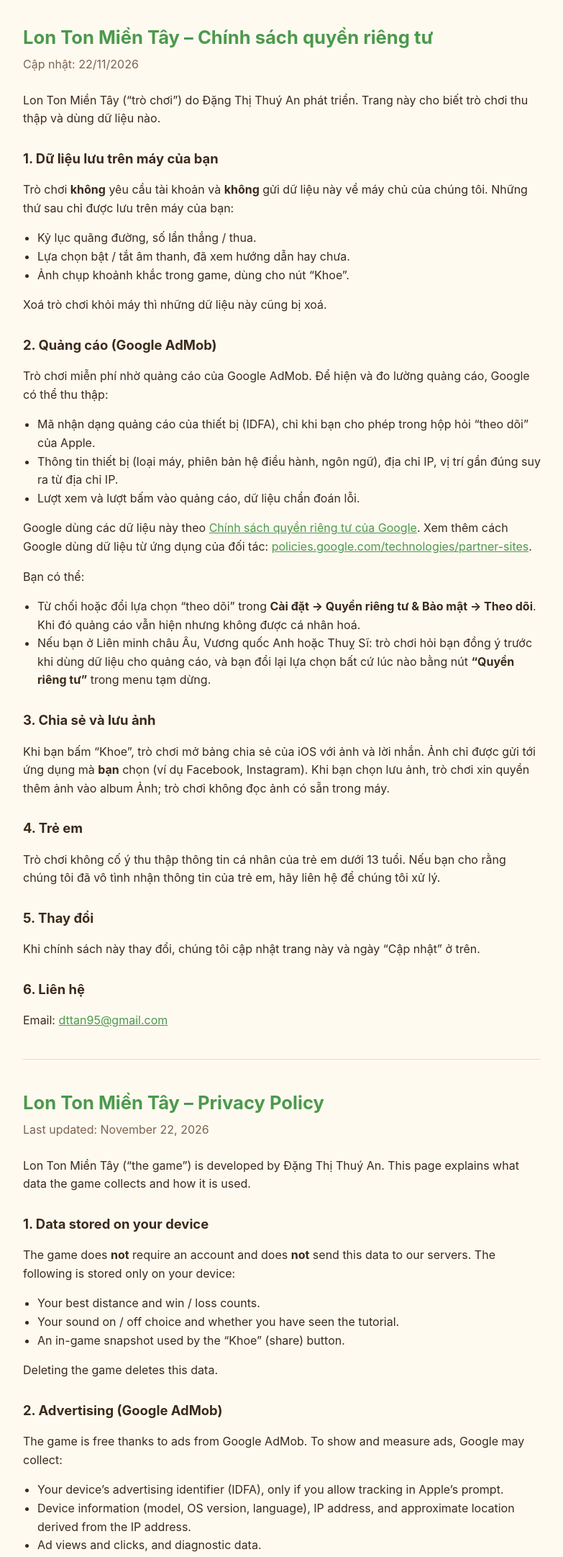
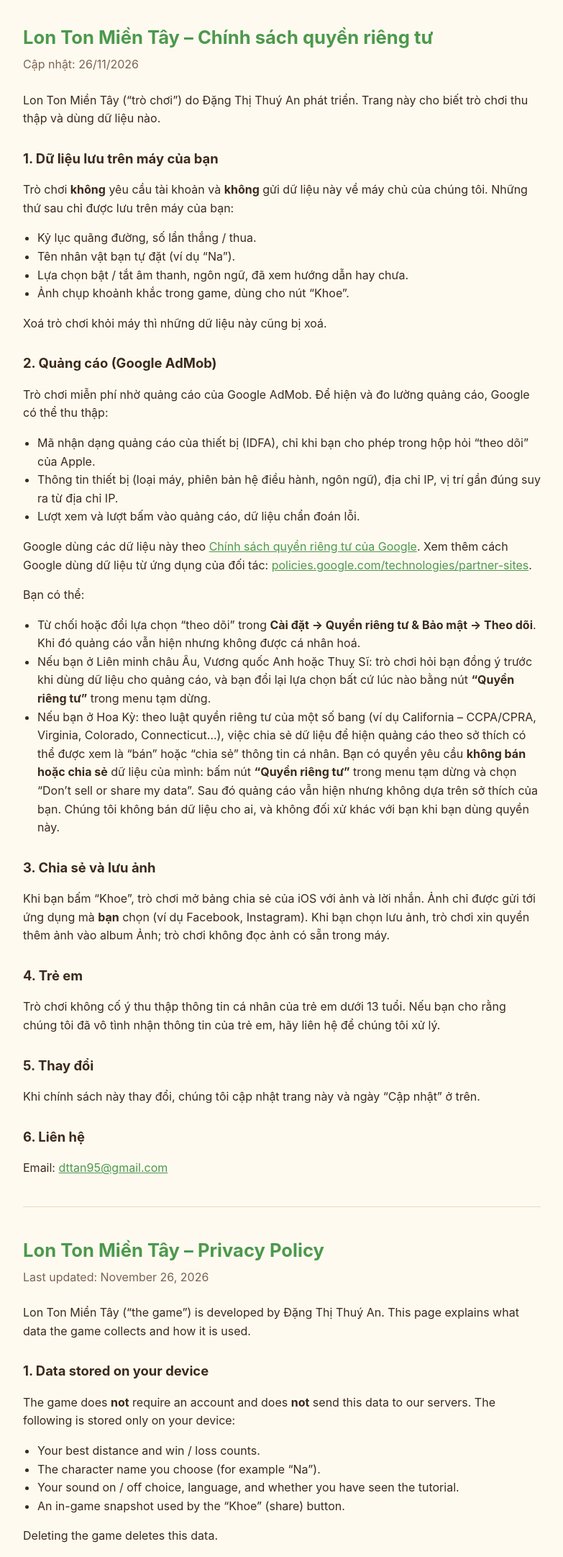
Before and after one commit to dttan825/dttan825.github.io, a plain HTML site: page lonton/privacy.html in a window 1280 px wide. Shown: the top 2163 px of the page at 72% size, without its empty margins (248-1031 px from the left). Drawn offline with Linux system fonts and the light colour scheme.

Commit message:
Chính sách: quyền của người dùng Mỹ, tên nhân vật
Co-Authored-By: Claude Opus 5.5 <noreply@anthropic.com>

```diff
--- a/lonton/privacy.html
+++ b/lonton/privacy.html
@@ -23,7 +23,7 @@
 <main>
 
 <h1>Lon Ton Miền Tây – Chính sách quyền riêng tư</h1>
-<p class="date">Cập nhật: 22/11/2026</p>
+<p class="date">Cập nhật: 26/11/2026</p>
 
 <p>Lon Ton Miền Tây (“trò chơi”) do Đặng Thị Thuý An phát triển. Trang này cho biết trò chơi thu thập và dùng dữ liệu nào.</p>
 
@@ -31,7 +31,8 @@
 <p>Trò chơi <b>không</b> yêu cầu tài khoản và <b>không</b> gửi dữ liệu này về máy chủ của chúng tôi. Những thứ sau chỉ được lưu trên máy của bạn:</p>
 <ul>
   <li>Kỷ lục quãng đường, số lần thắng / thua.</li>
-  <li>Lựa chọn bật / tắt âm thanh, đã xem hướng dẫn hay chưa.</li>
+  <li>Tên nhân vật bạn tự đặt (ví dụ “Na”).</li>
+  <li>Lựa chọn bật / tắt âm thanh, ngôn ngữ, đã xem hướng dẫn hay chưa.</li>
   <li>Ảnh chụp khoảnh khắc trong game, dùng cho nút “Khoe”.</li>
 </ul>
 <p>Xoá trò chơi khỏi máy thì những dữ liệu này cũng bị xoá.</p>
@@ -48,6 +49,7 @@
 <ul>
   <li>Từ chối hoặc đổi lựa chọn “theo dõi” trong <b>Cài đặt → Quyền riêng tư &amp; Bảo mật → Theo dõi</b>. Khi đó quảng cáo vẫn hiện nhưng không được cá nhân hoá.</li>
   <li>Nếu bạn ở Liên minh châu Âu, Vương quốc Anh hoặc Thuỵ Sĩ: trò chơi hỏi bạn đồng ý trước khi dùng dữ liệu cho quảng cáo, và bạn đổi lại lựa chọn bất cứ lúc nào bằng nút <b>“Quyền riêng tư”</b> trong menu tạm dừng.</li>
+  <li>Nếu bạn ở Hoa Kỳ: theo luật quyền riêng tư của một số bang (ví dụ California – CCPA/CPRA, Virginia, Colorado, Connecticut…), việc chia sẻ dữ liệu để hiện quảng cáo theo sở thích có thể được xem là “bán” hoặc “chia sẻ” thông tin cá nhân. Bạn có quyền yêu cầu <b>không bán hoặc chia sẻ</b> dữ liệu của mình: bấm nút <b>“Quyền riêng tư”</b> trong menu tạm dừng và chọn “Don’t sell or share my data”. Sau đó quảng cáo vẫn hiện nhưng không dựa trên sở thích của bạn. Chúng tôi không bán dữ liệu cho ai, và không đối xử khác với bạn khi bạn dùng quyền này.</li>
 </ul>
 
 <h2>3. Chia sẻ và lưu ảnh</h2>
@@ -65,7 +67,7 @@
 <hr>
 
 <h1>Lon Ton Miền Tây – Privacy Policy</h1>
-<p class="date">Last updated: November 22, 2026</p>
+<p class="date">Last updated: November 26, 2026</p>
 
 <p>Lon Ton Miền Tây (“the game”) is developed by Đặng Thị Thuý An. This page explains what data the game collects and how it is used.</p>
 
@@ -73,7 +75,8 @@
 <p>The game does <b>not</b> require an account and does <b>not</b> send this data to our servers. The following is stored only on your device:</p>
 <ul>
   <li>Your best distance and win / loss counts.</li>
-  <li>Your sound on / off choice and whether you have seen the tutorial.</li>
+  <li>The character name you choose (for example “Na”).</li>
+  <li>Your sound on / off choice, language, and whether you have seen the tutorial.</li>
   <li>An in-game snapshot used by the “Khoe” (share) button.</li>
 </ul>
 <p>Deleting the game deletes this data.</p>
@@ -89,11 +92,12 @@
 <p>You can:</p>
 <ul>
   <li>Decline or change tracking permission in <b>Settings → Privacy &amp; Security → Tracking</b>. Ads are still shown but are not personalised.</li>
-  <li>If you are in the European Union, the United Kingdom or Switzerland: the game asks for your consent before data is used for ads, and you can change your choice at any time with the <b>“Quyền riêng tư”</b> (Privacy) button in the pause menu.</li>
+  <li>If you are in the European Union, the United Kingdom or Switzerland: the game asks for your consent before data is used for ads, and you can change your choice at any time with the <b>Privacy</b> button in the pause menu.</li>
+  <li>If you are in the United States: under the privacy laws of some states (for example California – CCPA/CPRA, Virginia, Colorado, Connecticut), sharing data to show interest-based ads may be considered a “sale” or “sharing” of personal information. You have the right to opt out: tap the <b>Privacy</b> button in the pause menu and choose “Don’t sell or share my data”. Ads will still be shown, but they will not be based on your interests. We do not sell your data to anyone ourselves, and we will not treat you differently for using this right.</li>
 </ul>
 
 <h2>3. Sharing and saving pictures</h2>
-<p>When you tap “Khoe”, the game opens the iOS share sheet with a picture and a message. The picture is only sent to the app <b>you</b> choose (for example Facebook or Instagram). When you choose to save the picture, the game asks permission to add photos to your Photos library; it never reads your existing photos.</p>
+<p>When you tap “Show off” (“Khoe”), the game opens the iOS share sheet with a picture and a message. The picture is only sent to the app <b>you</b> choose (for example Facebook or Instagram). When you choose to save the picture, the game asks permission to add photos to your Photos library; it never reads your existing photos.</p>
 
 <h2>4. Children</h2>
 <p>The game does not knowingly collect personal information from children under 13. If you believe we have unintentionally received a child’s information, please contact us and we will address it.</p>
```
